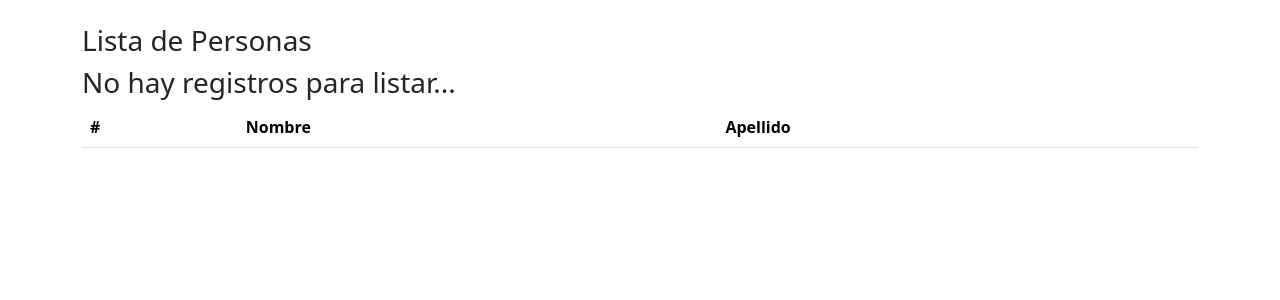
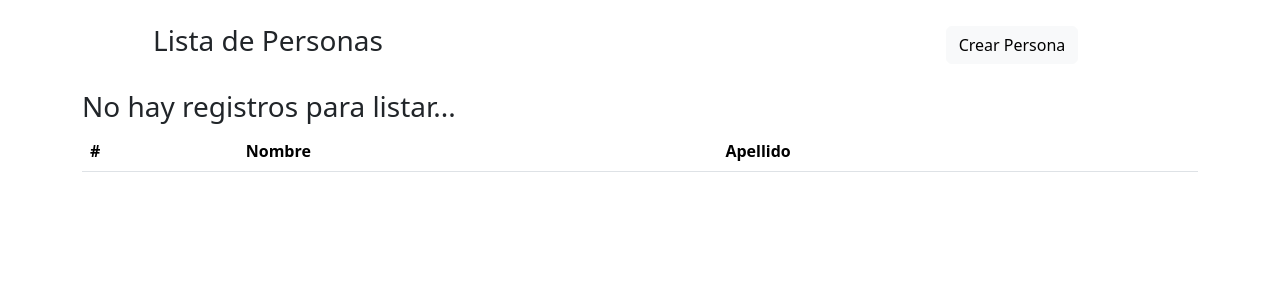
Before and after one commit to sergiovnp/DjangoCrudFbv, a Django app: page / in a window 1280 px wide. Shown: the part 56-356 px from the top of the page. Run offline with Django 4.2, Linux system fonts and the light colour scheme; data that the repository does not hold is empty; some libraries are stand-ins or nearby versions.

Commit message:
Se crean view, url y templates para crear persona

```diff
--- a/crudfbv/settings.py
+++ b/crudfbv/settings.py
@@ -38,6 +38,8 @@ INSTALLED_APPS = [
     'django.contrib.messages',
     'django.contrib.staticfiles',
     'personas',
+    'crispy_forms',
+    "crispy_bootstrap5",
 ]
 
 MIDDLEWARE = [
@@ -129,3 +131,6 @@ STATIC_ROOT = "static"
 # https://docs.djangoproject.com/en/4.1/ref/settings/#default-auto-field
 
 DEFAULT_AUTO_FIELD = 'django.db.models.BigAutoField'
+
+CRISPY_ALLOWED_TEMPLATE_PACKS = "bootstrap5"
+CRISPY_TEMPLATE_PACK = "bootstrap5"
--- a/personas/templates/lista.html
+++ b/personas/templates/lista.html
@@ -7,7 +7,21 @@
 <br>
 
 <div class="container">
-    <h3>Lista de Personas</h3>
+  <div class="container text-center">
+
+    <div class="row align-items-center">
+      <div class="col">
+        <h3>Lista de Personas</h3>
+      </div>
+      <div class="col">
+
+      </div>
+      <div class="col">
+        <a class="btn btn-light" href="{% url 'crear' %}" role="button">Crear Persona</a>
+      </div>
+    </div>
+  </div>
+<br>
     <table class="table">
         <thead>
           <tr>
--- a/personas/url.py
+++ b/personas/url.py
@@ -5,4 +5,5 @@ from . import views
 urlpatterns = [
     path('', views.personaLista, name='lista'),
     path('detalle/<int:id>/', views.personaDetalle, name='detalle'),
+    path('crear/', views.personaCrear, name='crear'),
 ]
--- a/personas/views.py
+++ b/personas/views.py
@@ -1,5 +1,6 @@
-from django.shortcuts import render, get_object_or_404
+from django.shortcuts import render, get_object_or_404, redirect
 from .models import Persona
+from .forms import PersonaForm
 
 # Create your views here.
 def personaLista(request):
@@ -10,3 +11,13 @@ def personaLista(request):
 def personaDetalle(request, id):
     persona = get_object_or_404(Persona, pk=id)
     return render(request, "detalle.html", {'persona':persona})
+
+
+def personaCrear(request):
+    form = PersonaForm(request.POST or None)
+
+    if form.is_valid():
+        form.save()
+        return redirect('lista')
+
+    return render(request, "crear.html", {'form':form})
```
Also changed, not shown: personas/forms.py (added, +8 -0 lines), personas/templates/crear.html (added, +27 -0 lines).
